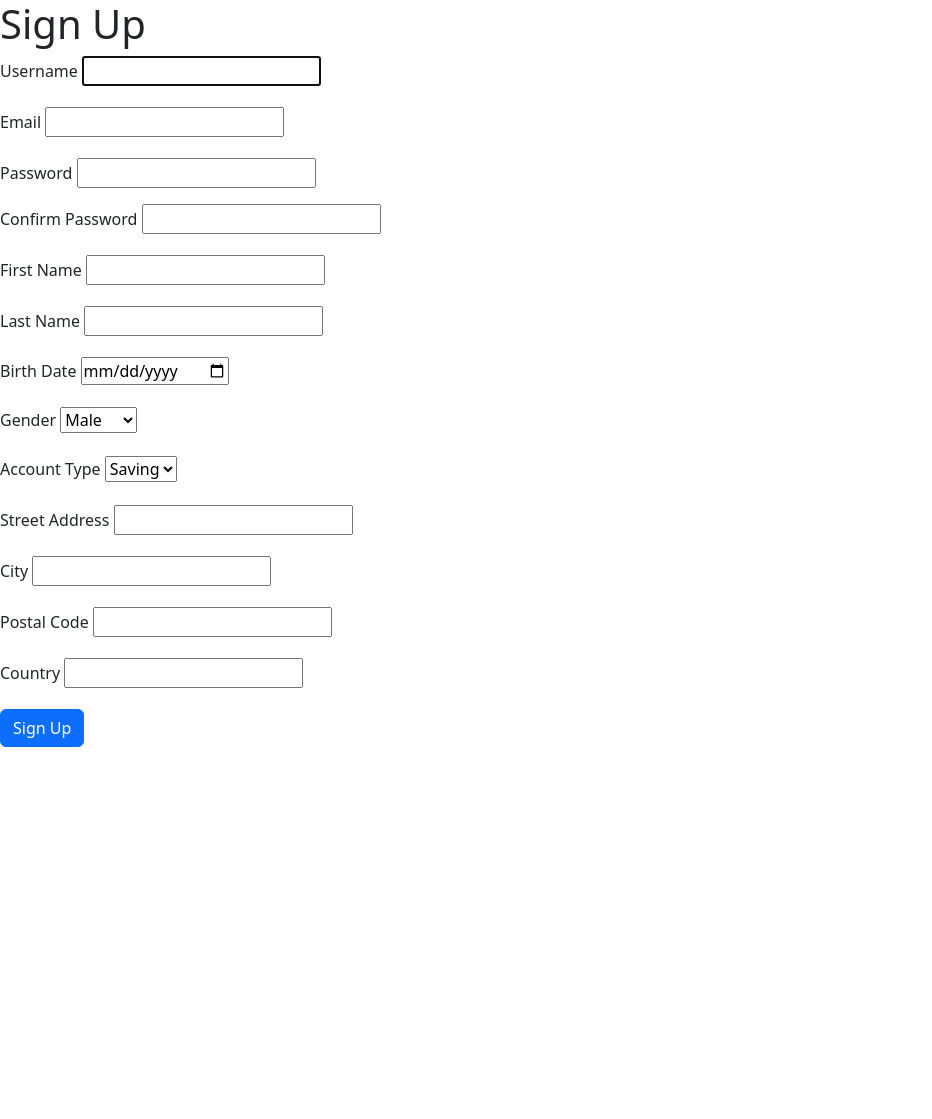
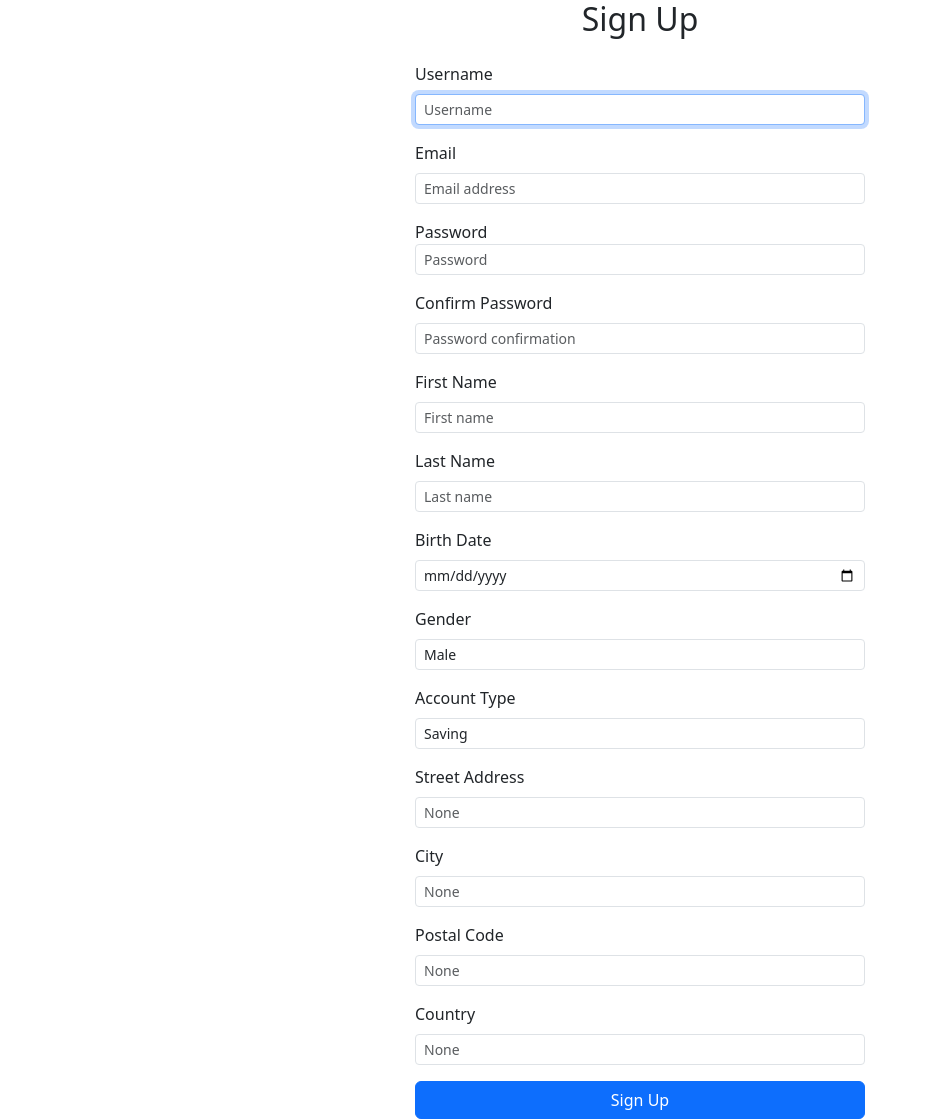
Before and after one commit to Md-RonyMia/bank-management, a Django app: page / in a window 1280 px wide. Shown: the whole page, without its empty margins (0-932 px from the left). Before the commit the page ends 747 px from the top, so only its background shows below. Run offline with Django 5.2, Linux system fonts and the light colour scheme.

Commit message:
design add from backend and also from css end

```diff
--- a/account/forms.py
+++ b/account/forms.py
@@ -47,3 +47,13 @@ class UserRegistrationForm(UserCreationForm):
                 account_no=10000+user.id
             )
         return user
+    def __init__(self,*args,**kwargs):
+        super().__init__(*args,**kwargs)
+        for field in self.fields:
+            self.fields[field].widget.attrs.update(
+                {
+                    'class':'form-control form-control-sm mb-2',
+                    'placeholder':self.fields[field].label,
+
+                }
+            )
--- a/account/templates/userregistration.html
+++ b/account/templates/userregistration.html
@@ -7,6 +7,8 @@
     <link rel="stylesheet" href="https://cdn.jsdelivr.net/npm/bootstrap@5.3.0/dist/css/bootstrap.min.css">
 </head>
 <body>
+    <div class="container d-flex justify-content-center align-items-center" style="min-height: 100vh;">
+        <div class="w-100" style="max-width: 450px;">
             {% if form_non_field_errors %}
             {% for error in form_non_field_errors %}
                  <div class="alert alert-danger" role="alert">
@@ -14,7 +16,7 @@
                 </div>
             {% endfor %}
             {% endif %}
-    <h1>Sign Up</h1>
+            <h2 class="text-center mb-4">Sign Up</h2>
 
             <form action="" method="post">
         {% csrf_token %}
@@ -162,8 +164,10 @@
                 </div>
             {% endif %}
         </div>
-        <button type="submit" class="btn btn-primary">Sign Up</button>
+        <button type="submit" class="btn btn-primary w-100">Sign Up</button>
             </form>
+        </div>
+    </div>
 
 </body>
 </html>
```
Lines whose indentation alone changed are shown as unchanged.
